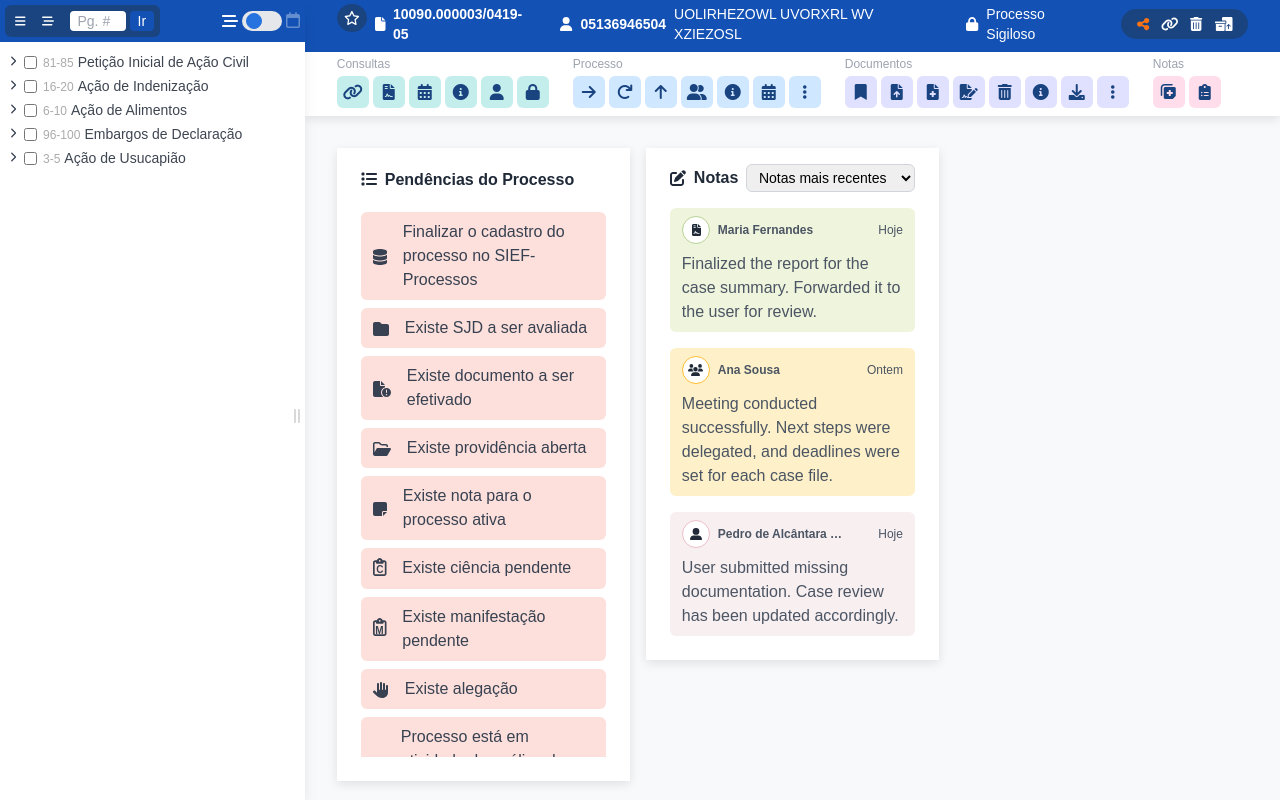
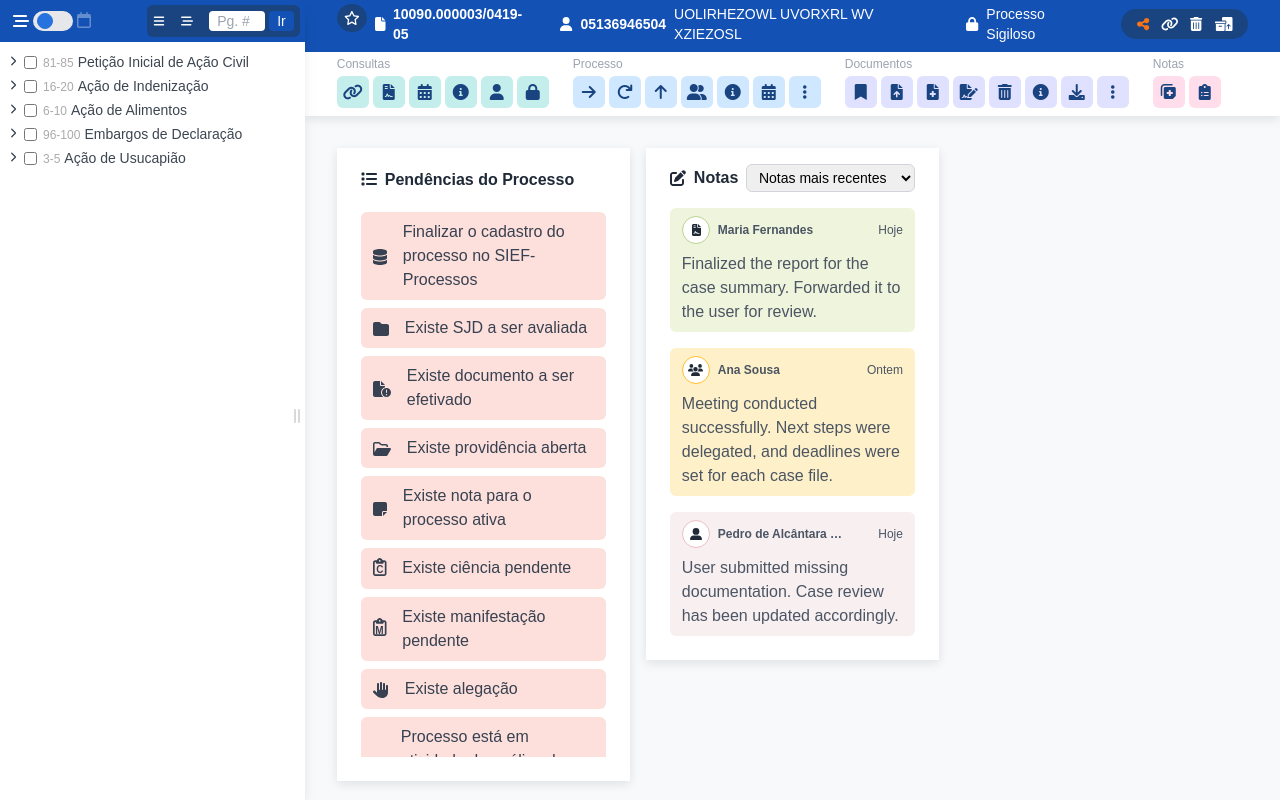
Before and after one commit to guilhermeteles/eprocesso, a React (Vite) app: page / in a window 1280 px wide. Built offline with nearby package versions, Linux system fonts and the light colour scheme.

Commit message:
page number

```diff
--- a/src/components/DocumentsAside.jsx
+++ b/src/components/DocumentsAside.jsx
@@ -384,60 +384,8 @@ export const DocumentsAside = () => {
       <div className='p-[5px] '>
         {/* Header: Toggle and Title */}
         <div className="flex justify-between text-white">
-
-          {/* <h2 className="text-md font-medium text-[#3D4551]">Documentos</h2> */}
-          {viewMode === 'tree' && (
-            <div className=" flex justify-between text-sm gap-4 bg-[#1A4480] p-1.5 rounded-md">
-
-              <button
-                className="text-xs underline hover:text-gray-100 border-r-1 border-white"
-                onClick={contractAll}
-              >
-                <FontAwesomeIcon
-                  icon={faBars}
-                  className='ml-1'
-                />
-              </button>
-              <button
-                className="text-xs underline hover:text-gray-100"
-                onClick={expandAll}
-              >
-                <FontAwesomeIcon
-                  icon={faBarsStaggered}
-                />
-              </button>
-              <div className='flex gap-1'>
-
-              <input className='px-2 w-14 rounded text-gray-700' placeholder='Pg. #'></input><button className='rounded bg-[#1351B4] px-2'>Ir</button>
-              </div>
-            </div>
-          )}
-          {viewMode === 'chronological' && (
-            <div className="flex justify-between text-sm gap-2 bg-[#1A4480] p-1.5 rounded-md">
-
-              <button
-                className="text-md underline hover:text-gray-100 ml-0.5"
-                onClick={showChronologicalView}
-              >
-
-                <FontAwesomeIcon
-                  icon={faArrowUp19}
-                />
-              </button>
-
-              <button
-                className="text-md underline hover:text-gray-100 mr-0.5"
-                onClick={showAntiChronologicalView}
-              >
-
-                <FontAwesomeIcon
-                  icon={faArrowDown19}
-                />
-              </button>
-            </div>
-          )}
           {/* Switch-like toggle */}
-          <div className="flex items-center space-x-1">
+          <div className="flex items-center space-x-1 ml-2">
             <FontAwesomeIcon
               icon={faStream}
               className={`cursor-pointer text-md ${viewMode === 'tree' ? 'text-white' : 'opacity-35'}`}
@@ -462,6 +410,63 @@ export const DocumentsAside = () => {
               onClick={toggleViewMode}
             />
           </div>
+          {/* <h2 className="text-md font-medium text-[#3D4551]">Documentos</h2> */}
+          {viewMode === 'tree' && (
+            <div className=" flex justify-between text-sm gap-4 bg-[#1A4480] p-1.5 rounded-md">
+
+              <button
+                className="text-xs underline hover:text-gray-100 border-r-1 border-white"
+                onClick={contractAll}
+              >
+                <FontAwesomeIcon
+                  icon={faBars}
+                  className='w-3'
+                />
+              </button>
+              <button
+                className="text-xs underline hover:text-gray-100"
+                onClick={expandAll}
+              >
+                <FontAwesomeIcon
+                  icon={faBarsStaggered}
+                  className='w-3'
+                />
+              </button>
+              <div className='flex gap-1'>
+
+              <input className='px-2 w-14 rounded text-gray-700' placeholder='Pg. #'></input><button className='rounded bg-[#1351B4] px-2'>Ir</button>
+              </div>
+            </div>
+          )}
+          {viewMode === 'chronological' && (
+            <div className="flex justify-between text-sm gap-2 bg-[#1A4480] p-1.5 rounded-md">
+
+              <button
+                className="text-md underline hover:text-gray-100 w-5"
+                onClick={showChronologicalView}
+              >
+
+                <FontAwesomeIcon
+                  icon={faArrowUp19}
+                />
+              </button>
+
+              <button
+                className="text-md underline hover:text-gray-100 w-5"
+                onClick={showAntiChronologicalView}
+              >
+
+                <FontAwesomeIcon
+                  icon={faArrowDown19}
+                />
+              </button>
+              <div className='flex gap-1'>
+
+              <input className='px-2 w-14 rounded text-gray-700' placeholder='Pg. #'></input><button className='rounded bg-[#1351B4] px-2'>Ir</button>
+              </div>
+            </div>
+          )}
+
 
         </div>
 
```
